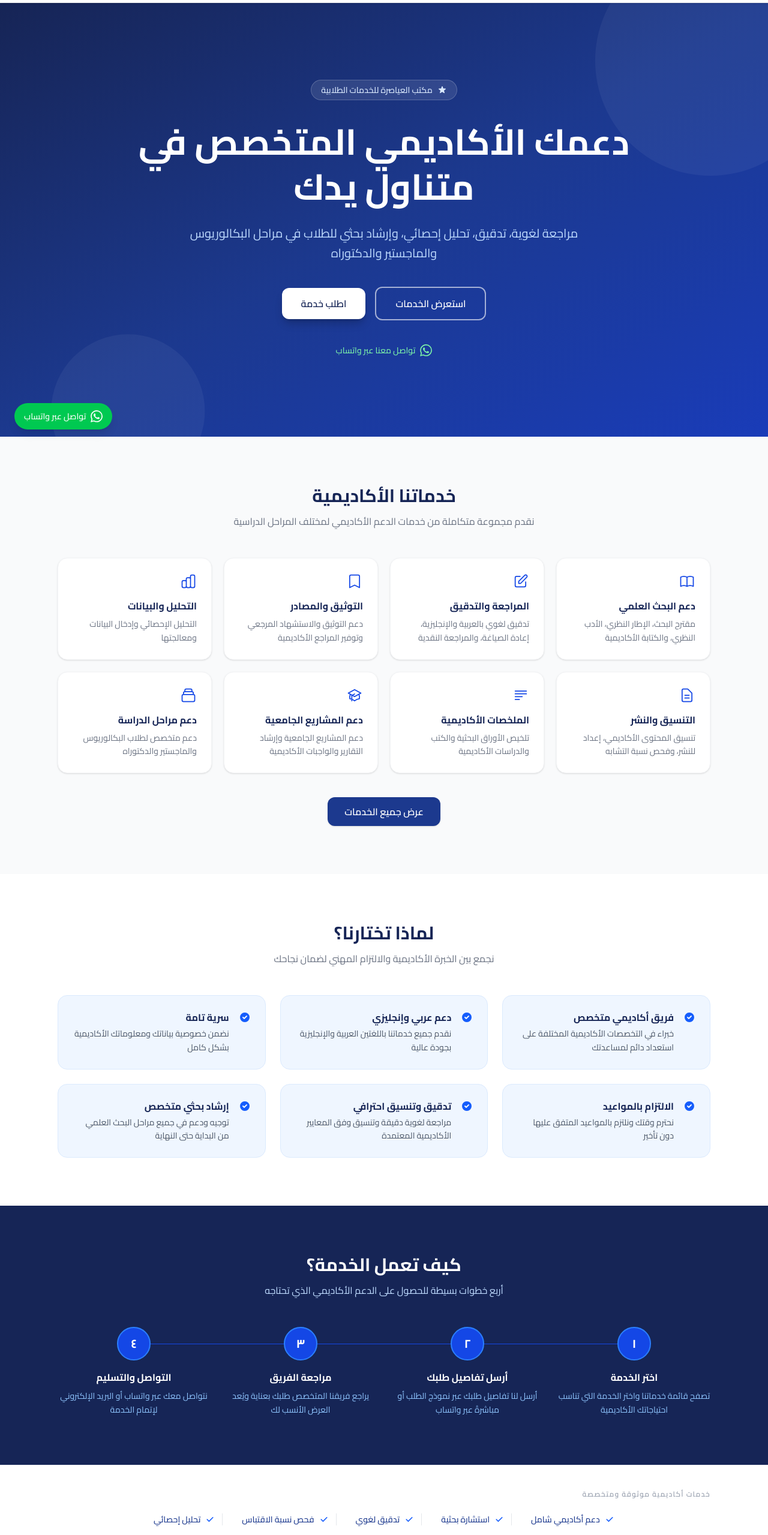
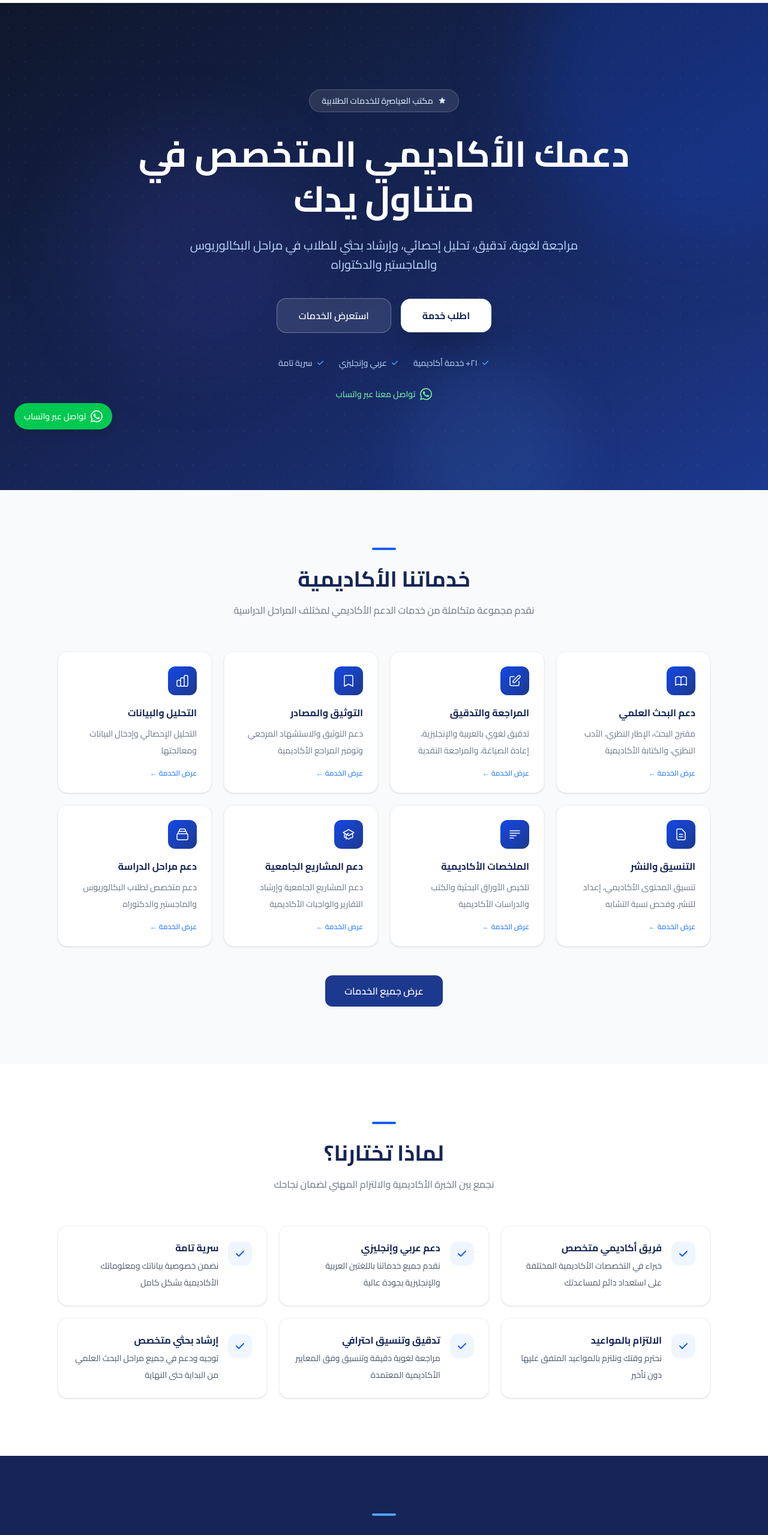
Before and after one commit to ZainBanyAli/student-services-platform, a Next.js app in the folder frontend/: page / in a window 1280 px wide. Shown: the part 60-2619 px from the top of the page at 60% size. Built offline with nearby package versions, Linux system fonts and the light colour scheme.

Commit message:
style: enhance home page visual design

```diff
--- a/frontend/src/app/page.tsx
+++ b/frontend/src/app/page.tsx
@@ -16,11 +16,13 @@ const homeContent = {
       ctaPrimary: 'اطلب خدمة',
       ctaSecondary: 'استعرض الخدمات',
       whatsapp: 'تواصل معنا عبر واتساب',
+      trustItems: ['٢١+ خدمة أكاديمية', 'عربي وإنجليزي', 'سرية تامة'],
     },
     services: {
       heading: 'خدماتنا الأكاديمية',
       sub: 'نقدم مجموعة متكاملة من خدمات الدعم الأكاديمي لمختلف المراحل الدراسية',
       cta: 'عرض جميع الخدمات',
+      viewService: 'عرض الخدمة',
     },
     whyUs: {
       heading: 'لماذا تختارنا؟',
@@ -63,11 +65,13 @@ const homeContent = {
       ctaPrimary: 'Request a Service',
       ctaSecondary: 'View Services',
       whatsapp: 'Contact us on WhatsApp',
+      trustItems: ['21+ Academic Services', 'Arabic & English', 'Full Confidentiality'],
     },
     services: {
       heading: 'Our Academic Services',
       sub: 'A comprehensive range of academic support services for students at every degree level',
       cta: 'View All Services',
+      viewService: 'View service',
     },
     whyUs: {
       heading: 'Why Choose Us?',
@@ -159,7 +163,7 @@ const serviceCategories = [
 
 function ServiceIcon({ path }: { path: string }) {
   return (
-    <svg xmlns="http://www.w3.org/2000/svg" className="h-7 w-7" fill="none" viewBox="0 0 24 24" stroke="currentColor" strokeWidth={1.5} aria-hidden="true">
+    <svg xmlns="http://www.w3.org/2000/svg" className="h-6 w-6" fill="none" viewBox="0 0 24 24" stroke="currentColor" strokeWidth={1.5} aria-hidden="true">
       <path strokeLinecap="round" strokeLinejoin="round" d={path} />
     </svg>
   );
@@ -168,7 +172,7 @@ function ServiceIcon({ path }: { path: string }) {
 function CheckIcon() {
   return (
     <svg xmlns="http://www.w3.org/2000/svg" className="h-5 w-5 shrink-0" viewBox="0 0 20 20" fill="currentColor" aria-hidden="true">
-      <path fillRule="evenodd" d="M10 18a8 8 0 100-16 8 8 0 000 16zm3.707-9.293a1 1 0 00-1.414-1.414L9 10.586 7.707 9.293a1 1 0 00-1.414 1.414l2 2a1 1 0 001.414 0l4-4z" clipRule="evenodd" />
+      <path fillRule="evenodd" d="M16.707 5.293a1 1 0 010 1.414l-8 8a1 1 0 01-1.414 0l-4-4a1 1 0 011.414-1.414L8 12.586l7.293-7.293a1 1 0 011.414 0z" clipRule="evenodd" />
     </svg>
   );
 }
@@ -183,7 +187,7 @@ function WhatsAppIcon() {
 
 function StarIcon() {
   return (
-    <svg xmlns="http://www.w3.org/2000/svg" className="h-4 w-4" viewBox="0 0 20 20" fill="currentColor" aria-hidden="true">
+    <svg xmlns="http://www.w3.org/2000/svg" className="h-3.5 w-3.5" viewBox="0 0 20 20" fill="currentColor" aria-hidden="true">
       <path d="M9.049 2.927c.3-.921 1.603-.921 1.902 0l1.07 3.292a1 1 0 00.95.69h3.462c.969 0 1.371 1.24.588 1.81l-2.8 2.034a1 1 0 00-.364 1.118l1.07 3.292c.3.921-.755 1.688-1.54 1.118l-2.8-2.034a1 1 0 00-1.175 0l-2.8 2.034c-.784.57-1.838-.197-1.539-1.118l1.07-3.292a1 1 0 00-.364-1.118L2.98 8.72c-.783-.57-.38-1.81.588-1.81h3.461a1 1 0 00.951-.69l1.07-3.292z" />
     </svg>
   );
@@ -193,8 +197,9 @@ function StarIcon() {
 
 function SectionHeading({ heading, sub, light = false }: { heading: string; sub: string; light?: boolean }) {
   return (
-    <div className="text-center max-w-2xl mx-auto mb-12">
-      <h2 className={`text-3xl font-bold mb-3 ${light ? 'text-white' : 'text-blue-950'}`}>{heading}</h2>
+    <div className="text-center max-w-2xl mx-auto mb-14">
+      <div className={`inline-block w-10 h-1 rounded-full mb-5 ${light ? 'bg-blue-400' : 'bg-blue-600'}`} aria-hidden="true" />
+      <h2 className={`text-3xl sm:text-4xl font-bold mb-4 leading-tight ${light ? 'text-white' : 'text-blue-950'}`}>{heading}</h2>
       <p className={`text-base leading-relaxed ${light ? 'text-blue-200' : 'text-gray-500'}`}>{sub}</p>
     </div>
   );
@@ -211,47 +216,69 @@ export default function HomePage() {
     <div className={isRtl ? 'font-arabic' : 'font-sans'}>
 
       {/* ── Hero ────────────────────────────────────────────────────────────── */}
-      <section className="relative bg-gradient-to-br from-blue-950 via-blue-900 to-blue-800 text-white overflow-hidden">
-        {/* Subtle decorative circles */}
+      <section className="relative bg-gradient-to-br from-slate-900 via-blue-950 to-blue-900 text-white overflow-hidden">
+
+        {/* Dot grid overlay */}
+        <div
+          className="absolute inset-0 opacity-[0.06]"
+          style={{ backgroundImage: 'radial-gradient(circle, #ffffff 1px, transparent 1px)', backgroundSize: '28px 28px' }}
+          aria-hidden="true"
+        />
+
+        {/* Decorative blurred shapes */}
         <div className="absolute inset-0 pointer-events-none" aria-hidden="true">
-          <div className="absolute -top-24 -start-24 w-96 h-96 bg-white/5 rounded-full" />
-          <div className="absolute bottom-0 end-0 w-64 h-64 bg-white/5 rounded-full translate-x-1/3 translate-y-1/3" />
+          <div className="absolute -top-40 -start-40 w-[560px] h-[560px] bg-blue-600/20 rounded-full blur-3xl" />
+          <div className="absolute top-1/2 end-0 w-96 h-96 bg-indigo-500/10 rounded-full blur-3xl -translate-y-1/2 translate-x-1/3" />
+          <div className="absolute -bottom-20 start-1/4 w-72 h-72 bg-blue-400/10 rounded-full blur-2xl" />
         </div>
 
-        <div className="relative max-w-6xl mx-auto px-4 sm:px-6 lg:px-8 py-24 md:py-32 text-center">
+        <div className="relative max-w-6xl mx-auto px-4 sm:px-6 lg:px-8 py-28 md:py-36 text-center">
+
           {/* Badge */}
-          <div className="inline-flex items-center gap-2 bg-white/10 border border-white/20 text-blue-100 text-sm font-medium px-4 py-1.5 rounded-full mb-8">
+          <div className="inline-flex items-center gap-2 bg-white/10 border border-white/20 text-blue-100 text-sm font-medium px-5 py-2 rounded-full mb-8 backdrop-blur-sm">
             <StarIcon />
             <span>{c.hero.badge}</span>
           </div>
 
           {/* Headline */}
-          <h1 className="text-4xl sm:text-5xl md:text-6xl font-bold leading-tight mb-6 max-w-4xl mx-auto">
+          <h1 className={`text-4xl sm:text-5xl md:text-6xl font-bold leading-tight mb-6 max-w-4xl mx-auto ${isRtl ? 'leading-snug sm:leading-tight' : ''}`}>
             {c.hero.headline}
           </h1>
 
           {/* Sub */}
-          <p className="text-lg md:text-xl text-blue-200 leading-relaxed max-w-2xl mx-auto mb-10">
+          <p className={`text-lg md:text-xl text-blue-200 max-w-2xl mx-auto mb-10 ${isRtl ? 'leading-8' : 'leading-relaxed'}`}>
             {c.hero.sub}
           </p>
 
           {/* CTA buttons */}
-          <div className={`flex flex-col sm:flex-row items-center justify-center gap-4 mb-10 ${isRtl ? 'sm:flex-row-reverse' : ''}`}>
+          <div className="flex flex-col sm:flex-row items-center justify-center gap-4 mb-10">
             <Link
               href="/request"
-              className="w-full sm:w-auto px-8 py-3.5 bg-white text-blue-950 font-semibold rounded-xl hover:bg-blue-50 transition-colors shadow-lg shadow-black/20 text-base"
+              className="w-full sm:w-auto px-9 py-4 bg-white text-blue-950 font-bold rounded-2xl hover:bg-blue-50 transition-all shadow-2xl shadow-black/30 text-base"
             >
               {c.hero.ctaPrimary}
             </Link>
             <Link
               href="/services"
-              className="w-full sm:w-auto px-8 py-3.5 border-2 border-white/60 text-white font-semibold rounded-xl hover:bg-white/10 transition-colors text-base"
+              className="w-full sm:w-auto px-9 py-4 bg-white/10 border border-white/30 text-white font-semibold rounded-2xl hover:bg-white/20 transition-all backdrop-blur-sm text-base"
             >
               {c.hero.ctaSecondary}
             </Link>
           </div>
 
-          {/* WhatsApp highlight */}
+          {/* Trust indicators */}
+          <div className="flex flex-wrap items-center justify-center gap-x-6 gap-y-3 mb-8">
+            {c.hero.trustItems.map((item, i) => (
+              <div key={i} className="flex items-center gap-1.5 text-blue-200 text-sm">
+                <svg xmlns="http://www.w3.org/2000/svg" className="h-3.5 w-3.5 text-blue-400 shrink-0" viewBox="0 0 20 20" fill="currentColor" aria-hidden="true">
+                  <path fillRule="evenodd" d="M16.707 5.293a1 1 0 010 1.414l-8 8a1 1 0 01-1.414 0l-4-4a1 1 0 011.414-1.414L8 12.586l7.293-7.293a1 1 0 011.414 0z" clipRule="evenodd" />
+                </svg>
+                <span>{item}</span>
+              </div>
+            ))}
+          </div>
+
+          {/* WhatsApp link */}
           <a
             href={WHATSAPP_URL}
             target="_blank"
@@ -265,7 +292,7 @@ export default function HomePage() {
       </section>
 
       {/* ── Services Preview ────────────────────────────────────────────────── */}
-      <section className="bg-gray-50 py-20">
+      <section className="bg-gray-50 py-24">
         <div className="max-w-6xl mx-auto px-4 sm:px-6 lg:px-8">
           <SectionHeading heading={c.services.heading} sub={c.services.sub} />
 
@@ -276,22 +303,26 @@ export default function HomePage() {
                 <Link
                   key={cat.slug}
                   href={`/services#${cat.slug}`}
-                  className={`group bg-white rounded-2xl p-6 border border-gray-100 shadow-sm hover:shadow-md hover:border-blue-200 transition-all ${isRtl ? 'text-right' : 'text-left'}`}
+                  className={`group flex flex-col bg-white rounded-2xl p-6 border border-gray-100 shadow-sm hover:shadow-xl hover:-translate-y-1 hover:border-blue-200 transition-all duration-300 ${isRtl ? 'text-right' : 'text-left'}`}
                 >
-                  <div className="text-blue-700 mb-4 group-hover:text-blue-800 transition-colors">
+                  {/* Gradient icon square */}
+                  <div className="w-12 h-12 rounded-xl bg-gradient-to-br from-blue-700 to-blue-900 text-white flex items-center justify-center mb-4 group-hover:from-blue-600 group-hover:to-blue-800 transition-all duration-300 shrink-0">
                     <ServiceIcon path={cat.iconPath} />
                   </div>
-                  <h3 className="text-base font-bold text-blue-950 mb-2 leading-snug">{item.title}</h3>
-                  <p className="text-sm text-gray-500 leading-relaxed">{item.desc}</p>
+                  <h3 className={`text-base font-bold text-blue-950 mb-2 group-hover:text-blue-700 transition-colors ${isRtl ? 'leading-relaxed' : 'leading-snug'}`}>{item.title}</h3>
+                  <p className={`text-sm text-gray-500 flex-1 ${isRtl ? 'leading-7' : 'leading-relaxed'}`}>{item.desc}</p>
+                  <p className="mt-4 text-xs font-semibold text-blue-500 group-hover:text-blue-700 transition-colors">
+                    {c.services.viewService} {isRtl ? '←' : '→'}
+                  </p>
                 </Link>
               );
             })}
           </div>
 
-          <div className="text-center mt-10">
+          <div className="text-center mt-12">
             <Link
               href="/services"
-              className="inline-flex items-center gap-2 px-7 py-3 bg-blue-900 text-white font-semibold rounded-xl hover:bg-blue-800 transition-colors shadow-sm"
+              className="inline-flex items-center gap-2 px-8 py-3.5 bg-blue-900 text-white font-semibold rounded-xl hover:bg-blue-800 transition-colors shadow-sm"
             >
               {c.services.cta}
             </Link>
@@ -300,22 +331,23 @@ export default function HomePage() {
       </section>
 
       {/* ── Why Choose Us ───────────────────────────────────────────────────── */}
-      <section className="bg-white py-20">
+      <section className="bg-white py-24">
         <div className="max-w-6xl mx-auto px-4 sm:px-6 lg:px-8">
           <SectionHeading heading={c.whyUs.heading} sub={c.whyUs.sub} />
 
-          <div className="grid grid-cols-1 sm:grid-cols-2 lg:grid-cols-3 gap-6">
+          <div className="grid grid-cols-1 sm:grid-cols-2 lg:grid-cols-3 gap-5">
             {c.whyUs.items.map((item, i) => (
               <div
                 key={i}
-                className={`flex gap-4 p-6 rounded-2xl bg-blue-50 border border-blue-100 ${isRtl ? 'text-right' : 'text-left'}`}
+                className={`flex gap-4 p-6 rounded-2xl bg-white border border-gray-100 shadow-sm hover:shadow-md hover:border-blue-100 transition-all ${isRtl ? 'text-right' : 'text-left'}`}
               >
-                <div className="text-blue-600 mt-0.5 shrink-0">
+                {/* Icon in colored square */}
+                <div className="shrink-0 w-10 h-10 rounded-xl bg-blue-50 text-blue-600 flex items-center justify-center mt-0.5">
                   <CheckIcon />
                 </div>
                 <div>
                   <h3 className="text-base font-bold text-blue-950 mb-1">{item.title}</h3>
-                  <p className="text-sm text-gray-600 leading-relaxed">{item.desc}</p>
+                  <p className={`text-sm text-gray-600 ${isRtl ? 'leading-7' : 'leading-relaxed'}`}>{item.desc}</p>
                 </div>
               </div>
             ))}
@@ -324,24 +356,24 @@ export default function HomePage() {
       </section>
 
       {/* ── How It Works ────────────────────────────────────────────────────── */}
-      <section className="bg-blue-950 py-20">
+      <section className="bg-blue-950 py-24">
         <div className="max-w-6xl mx-auto px-4 sm:px-6 lg:px-8">
           <SectionHeading heading={c.howItWorks.heading} sub={c.howItWorks.sub} light />
 
-          <div className="grid grid-cols-1 sm:grid-cols-2 lg:grid-cols-4 gap-6">
+          <div className="grid grid-cols-1 sm:grid-cols-2 lg:grid-cols-4 gap-8">
             {c.howItWorks.steps.map((step, i) => (
-              <div key={i} className={`relative text-center ${isRtl ? 'font-arabic' : ''}`}>
-                {/* Connector line (hidden on last item) */}
+              <div key={i} className="relative text-center">
+                {/* Connector line between steps */}
                 {i < c.howItWorks.steps.length - 1 && (
-                  <div className="hidden lg:block absolute top-7 start-1/2 w-full h-px bg-blue-700" aria-hidden="true" />
+                  <div className="hidden lg:block absolute top-8 start-1/2 w-full h-px bg-blue-800" aria-hidden="true" />
                 )}
-                <div className="relative z-10 flex justify-center mb-4">
-                  <span className="w-14 h-14 flex items-center justify-center rounded-full bg-blue-700 border-2 border-blue-500 text-white text-xl font-bold">
-                    {step.num}
-                  </span>
+                <div className="relative z-10 flex justify-center mb-5">
+                  <div className="w-16 h-16 rounded-2xl bg-gradient-to-br from-blue-600 to-blue-800 flex items-center justify-center shadow-lg border border-blue-500/30">
+                    <span className="text-2xl font-bold text-white">{step.num}</span>
+                  </div>
                 </div>
                 <h3 className="text-base font-bold text-white mb-2">{step.title}</h3>
-                <p className="text-sm text-blue-300 leading-relaxed">{step.desc}</p>
+                <p className={`text-sm text-blue-300 ${isRtl ? 'leading-7' : 'leading-relaxed'}`}>{step.desc}</p>
               </div>
             ))}
           </div>
@@ -354,16 +386,13 @@ export default function HomePage() {
           <p className={`text-xs font-semibold uppercase tracking-widest text-gray-400 mb-6 ${isRtl ? 'text-right' : 'text-center'}`}>
             {c.trust.heading}
           </p>
-          <div className="flex flex-wrap items-center justify-center gap-x-8 gap-y-4">
+          <div className="flex flex-wrap items-center justify-center gap-3">
             {c.trust.items.map((item, i) => (
-              <div key={i} className="flex items-center gap-3">
-                {i > 0 && <span className="hidden sm:block w-px h-5 bg-gray-200" aria-hidden="true" />}
-                <span className="flex items-center gap-2 text-sm font-medium text-blue-900">
-                  <svg xmlns="http://www.w3.org/2000/svg" className="h-4 w-4 text-blue-600" viewBox="0 0 20 20" fill="currentColor" aria-hidden="true">
-                    <path fillRule="evenodd" d="M16.707 5.293a1 1 0 010 1.414l-8 8a1 1 0 01-1.414 0l-4-4a1 1 0 011.414-1.414L8 12.586l7.293-7.293a1 1 0 011.414 0z" clipRule="evenodd" />
-                  </svg>
-                  {item}
-                </span>
+              <div key={i} className="flex items-center gap-2 px-4 py-2 bg-blue-50 border border-blue-100 rounded-full">
+                <svg xmlns="http://www.w3.org/2000/svg" className="h-3.5 w-3.5 text-blue-600 shrink-0" viewBox="0 0 20 20" fill="currentColor" aria-hidden="true">
+                  <path fillRule="evenodd" d="M16.707 5.293a1 1 0 010 1.414l-8 8a1 1 0 01-1.414 0l-4-4a1 1 0 011.414-1.414L8 12.586l7.293-7.293a1 1 0 011.414 0z" clipRule="evenodd" />
+                </svg>
+                <span className="text-sm font-medium text-blue-900">{item}</span>
               </div>
             ))}
           </div>
@@ -371,19 +400,33 @@ export default function HomePage() {
       </section>
 
       {/* ── Final CTA ───────────────────────────────────────────────────────── */}
-      <section className="bg-gray-50 py-24">
-        <div className="max-w-3xl mx-auto px-4 sm:px-6 lg:px-8 text-center">
-          <h2 className="text-3xl sm:text-4xl font-bold text-blue-950 mb-4 leading-tight">
+      <section className="relative bg-gradient-to-br from-slate-900 via-blue-950 to-blue-900 overflow-hidden py-28">
+
+        {/* Dot grid overlay */}
+        <div
+          className="absolute inset-0 opacity-[0.06]"
+          style={{ backgroundImage: 'radial-gradient(circle, #ffffff 1px, transparent 1px)', backgroundSize: '28px 28px' }}
+          aria-hidden="true"
+        />
+
+        {/* Decorative shapes */}
+        <div className="absolute inset-0 pointer-events-none" aria-hidden="true">
+          <div className="absolute -bottom-28 -end-28 w-[420px] h-[420px] bg-blue-600/20 rounded-full blur-3xl" />
+          <div className="absolute -top-20 start-0 w-72 h-72 bg-indigo-500/10 rounded-full blur-3xl" />
+        </div>
+
+        <div className="relative max-w-3xl mx-auto px-4 sm:px-6 lg:px-8 text-center">
+          <h2 className={`text-3xl sm:text-4xl md:text-5xl font-bold text-white mb-5 ${isRtl ? 'leading-relaxed' : 'leading-tight'}`}>
             {c.cta.heading}
           </h2>
-          <p className="text-base text-gray-500 leading-relaxed mb-10 max-w-xl mx-auto">
+          <p className={`text-blue-200 mb-12 max-w-xl mx-auto ${isRtl ? 'text-base leading-8' : 'text-base leading-relaxed'}`}>
             {c.cta.sub}
           </p>
 
-          <div className={`flex flex-col sm:flex-row items-center justify-center gap-4 ${isRtl ? 'sm:flex-row-reverse' : ''}`}>
+          <div className="flex flex-col sm:flex-row items-center justify-center gap-4">
             <Link
               href="/request"
-              className="w-full sm:w-auto px-8 py-3.5 bg-blue-900 text-white font-semibold rounded-xl hover:bg-blue-800 transition-colors shadow-sm text-base"
+              className="w-full sm:w-auto px-9 py-4 bg-white text-blue-950 font-bold rounded-2xl hover:bg-blue-50 transition-all shadow-2xl shadow-black/30 text-base"
             >
               {c.cta.primary}
             </Link>
@@ -391,7 +434,7 @@ export default function HomePage() {
               href={WHATSAPP_URL}
               target="_blank"
               rel="noopener noreferrer"
-              className="w-full sm:w-auto inline-flex items-center justify-center gap-2 px-8 py-3.5 bg-green-500 hover:bg-green-600 text-white font-semibold rounded-xl transition-colors shadow-sm text-base"
+              className="w-full sm:w-auto inline-flex items-center justify-center gap-2 px-9 py-4 bg-green-500 hover:bg-green-400 text-white font-semibold rounded-2xl transition-all shadow-lg shadow-green-900/40 text-base"
             >
               <WhatsAppIcon />
               <span>{c.cta.whatsapp}</span>
```
